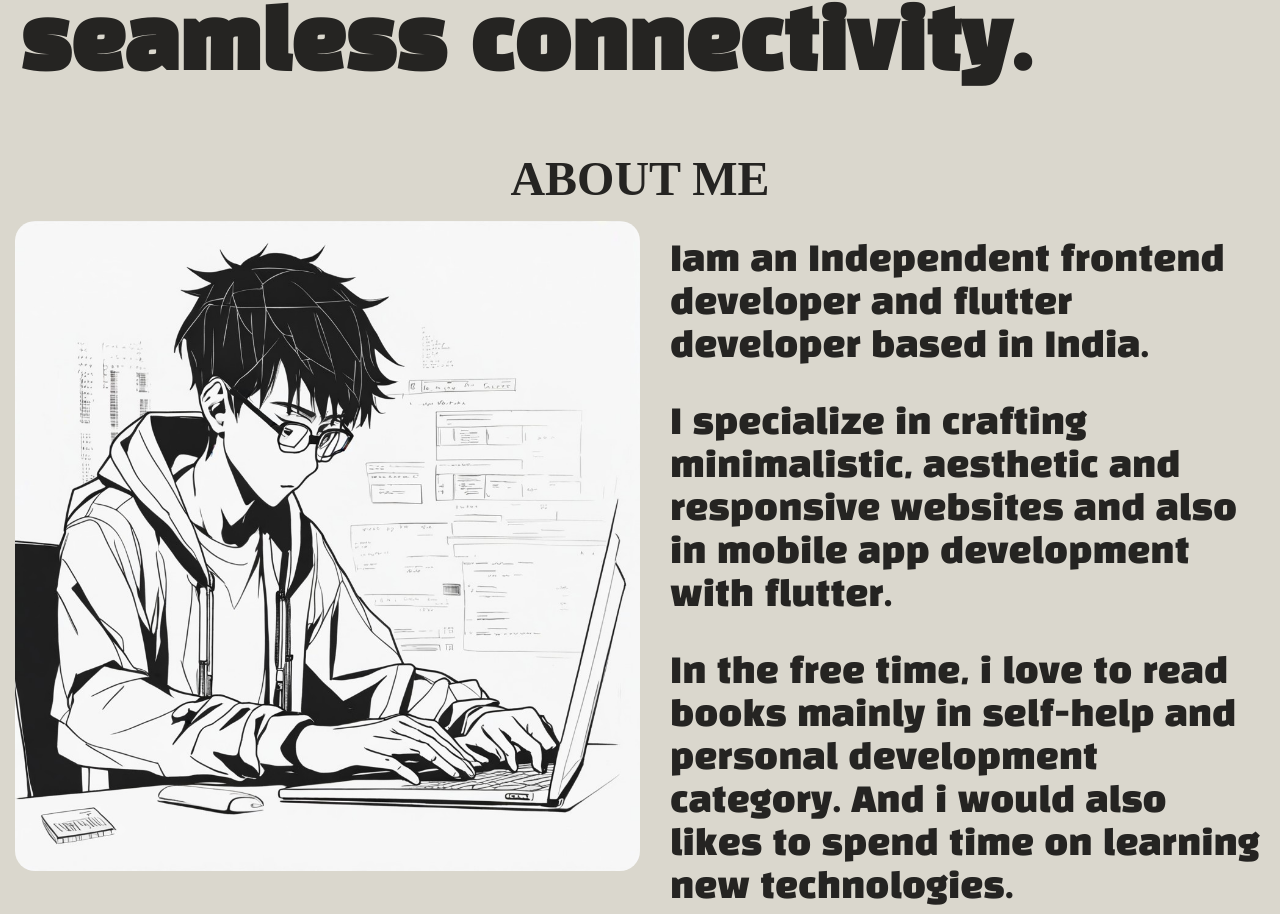
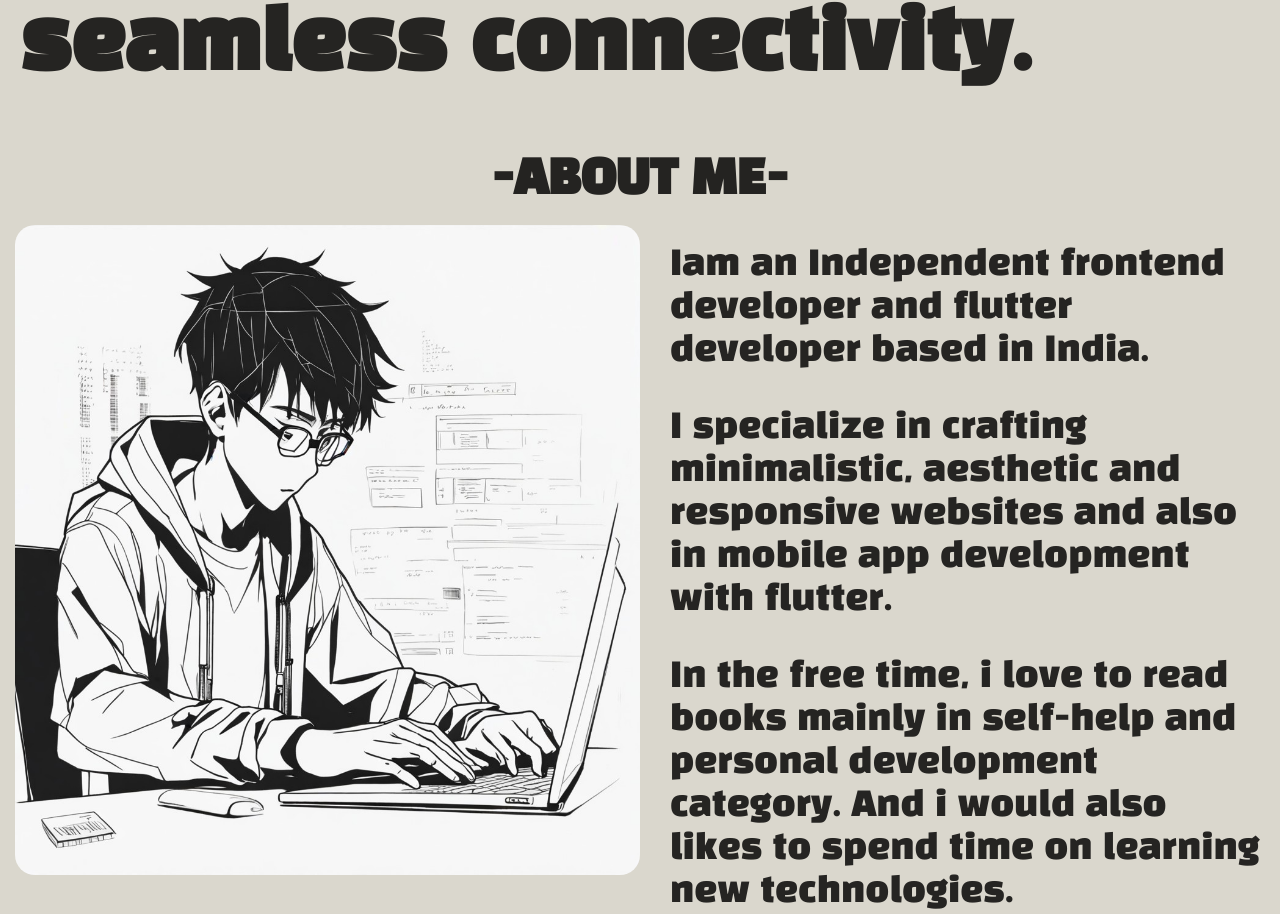
Before and after one commit to shaaanuu/portfolio, a React (Vite) app: page / in a window 1280 px wide. Shown: the part 1096-2010 px from the top of the page. Built offline with nearby package versions, Linux system fonts and the light colour scheme.

Commit message:
added a subtitle for about section

```diff
--- a/src/aboutSec/AboutSec.jsx
+++ b/src/aboutSec/AboutSec.jsx
@@ -3,7 +3,7 @@ import "./AboutSec.scss";
 export const AboutSec = () => {
   return (
     <>
-      <div className="about-me-title">ABOUT ME</div>
+      <div className="about-me-title">-ABOUT ME-</div>
       <div className="about-sec" id="about">
         <div className="about-pic">
           <img src="/assets/pic.jpeg" alt="pic" />
--- a/src/aboutSec/AboutSec.scss
+++ b/src/aboutSec/AboutSec.scss
@@ -1,8 +1,9 @@
 .about-me-title {
+  font-family: "Black Han Sans", sans-serif;
   text-align: center;
-  font-size: 3rem;
-  font-weight: bold;
-  color: #252422;
+  font-size: 2.9rem;
+  font-weight: bolder;
+  color: #242321;
 }
 
 .about-sec {
```
